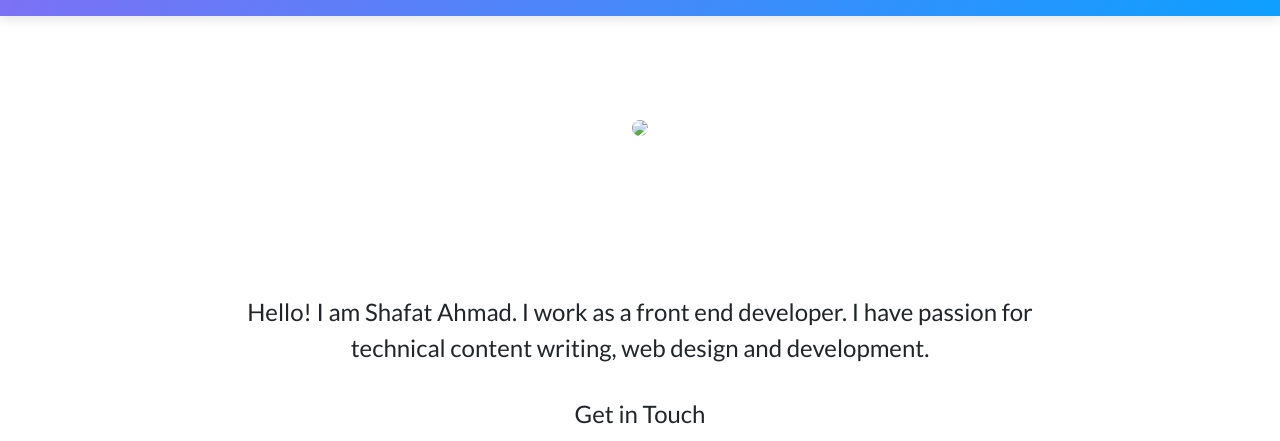
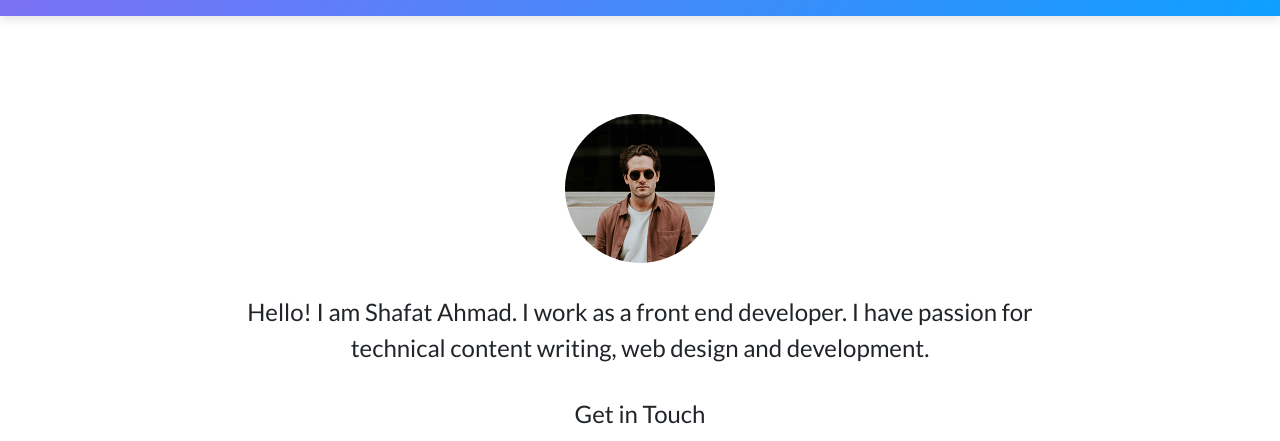
Before and after one commit to shafatahmad/cvitae, a website: page index.html in a window 1280 px wide. Shown: the part 68-509 px from the top of the page. Drawn offline with nearby package versions, Linux system fonts and the light colour scheme.

Commit message:
fixed broken avatar link

```diff
--- a/index.html
+++ b/index.html
@@ -41,7 +41,7 @@
     <section class="cv-block block-intro border-bottom">
       <div class="container">
         <div class="avatar">
-          <img class="img-fluid rounded-circle" src="assets/img/avatar.jpg">
+          <img class="img-fluid rounded-circle" src="assets/img/avatar.png">
         </div>
         <p>Hello! I am
           <strong>Shafat Ahmad</strong>. I work as a front end developer. I have passion for technical content writing, web design and development.</p>
```
